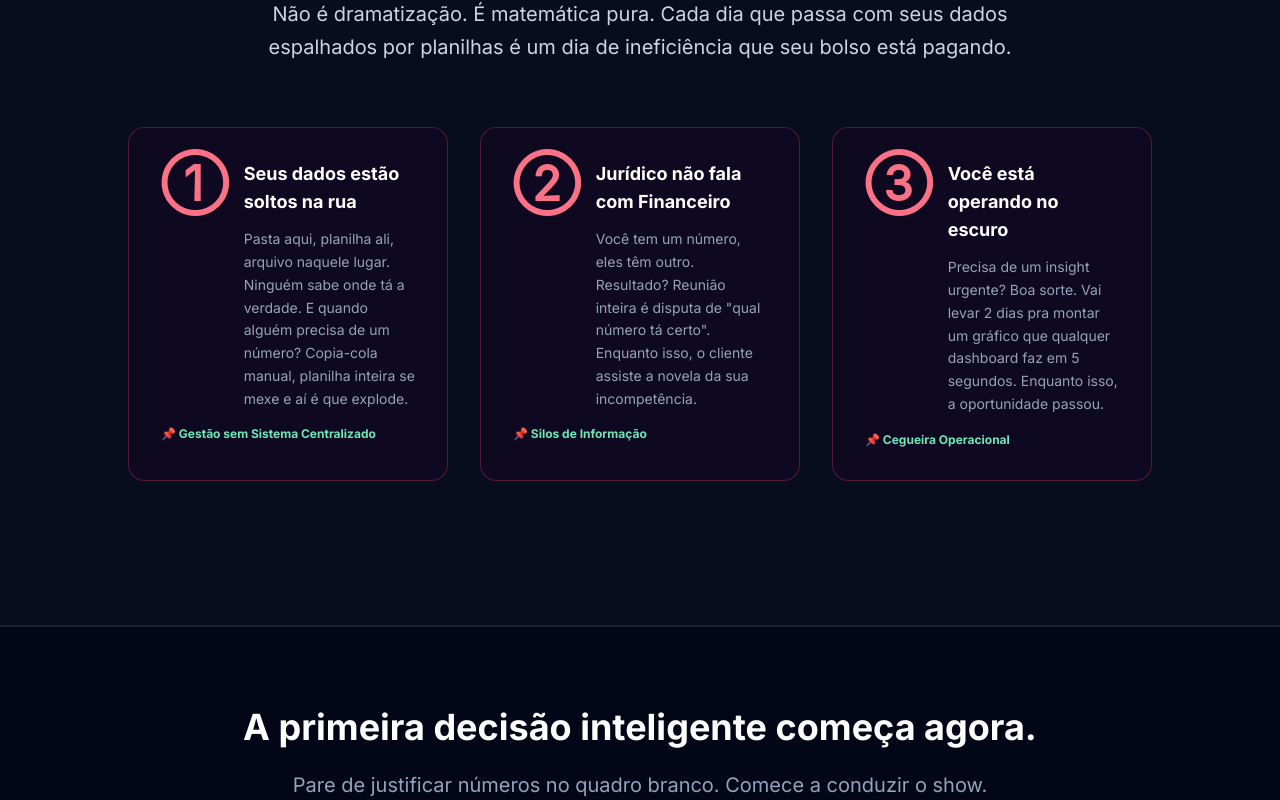
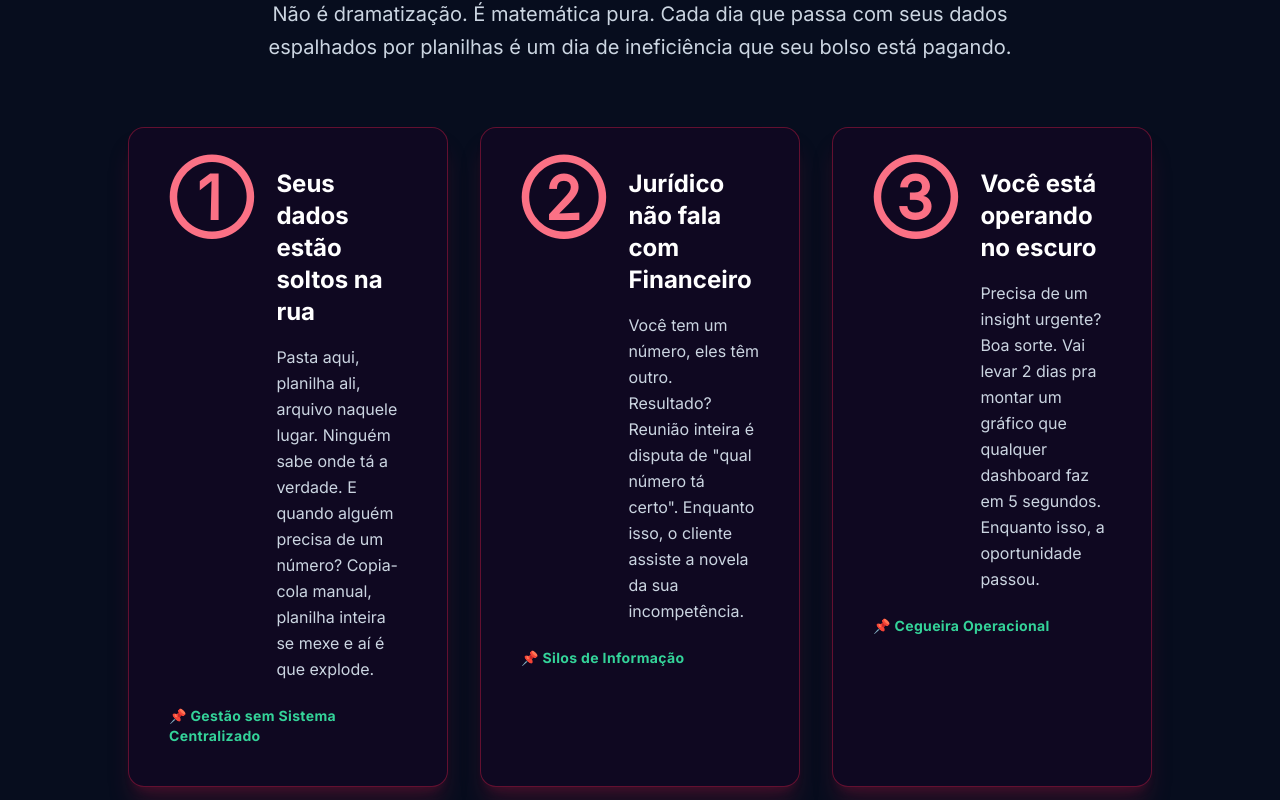
Before and after one commit to luccabarretoc-cloud/lexops-site-final, a React (Vite) app: page / in a window 1280 px wide. Shown: the part 6720-7520 px from the top of the page. Built offline with nearby package versions, Linux system fonts and the light colour scheme.

Commit message:
Design: Refino visual nos cards de problemas (espaçamento, tipografia, sombra)

```diff
--- a/src/App.jsx
+++ b/src/App.jsx
@@ -533,43 +533,43 @@ const LexOpsInsightFinal = () => {
           </div>
 
           <div className="grid grid-cols-1 md:grid-cols-3 gap-8 max-w-5xl mx-auto mb-12">
-            <div className="bg-[#0F0821] p-8 rounded-2xl border border-rose-500/30 hover:border-rose-500/60 transition-all group cursor-pointer hover:shadow-lg hover:shadow-rose-500/10">
-              <div className="flex items-start gap-4 mb-4">
-                <div className="text-rose-400 font-black text-5xl leading-none">①</div>
+            <div className="bg-[#0F0821] p-10 rounded-2xl border border-rose-600/40 shadow-xl shadow-rose-900/30 hover:border-rose-500/60 hover:shadow-rose-900/50 transition-all group cursor-pointer">
+              <div className="flex items-start gap-6 mb-6">
+                <div className="text-rose-400 font-black text-6xl leading-none shrink-0">①</div>
                 <div className="flex-1">
-                  <h3 className="text-white font-black text-lg mb-3 group-hover:text-rose-300 transition-colors">Seus dados estão soltos na rua</h3>
-                  <p className="text-slate-400 text-sm leading-relaxed">
+                  <h3 className="text-white font-bold text-2xl mb-4 group-hover:text-rose-300 transition-colors">Seus dados estão soltos na rua</h3>
+                  <p className="text-slate-300 text-base leading-relaxed">
                     Pasta aqui, planilha ali, arquivo naquele lugar. Ninguém sabe onde tá a verdade. E quando alguém precisa de um número? Copia-cola manual, planilha inteira se mexe e aí é que explode.
                   </p>
                 </div>
               </div>
-              <p className="text-emerald-300 text-xs font-bold">📌 Gestão sem Sistema Centralizado</p>
+              <p className="text-emerald-400 text-sm font-bold tracking-wide">📌 Gestão sem Sistema Centralizado</p>
             </div>
 
-            <div className="bg-[#0F0821] p-8 rounded-2xl border border-rose-500/30 hover:border-rose-500/60 transition-all group cursor-pointer hover:shadow-lg hover:shadow-rose-500/10">
-              <div className="flex items-start gap-4 mb-4">
-                <div className="text-rose-400 font-black text-5xl leading-none">②</div>
+            <div className="bg-[#0F0821] p-10 rounded-2xl border border-rose-600/40 shadow-xl shadow-rose-900/30 hover:border-rose-500/60 hover:shadow-rose-900/50 transition-all group cursor-pointer">
+              <div className="flex items-start gap-6 mb-6">
+                <div className="text-rose-400 font-black text-6xl leading-none shrink-0">②</div>
                 <div className="flex-1">
-                  <h3 className="text-white font-black text-lg mb-3 group-hover:text-rose-300 transition-colors">Jurídico não fala com Financeiro</h3>
-                  <p className="text-slate-400 text-sm leading-relaxed">
+                  <h3 className="text-white font-bold text-2xl mb-4 group-hover:text-rose-300 transition-colors">Jurídico não fala com Financeiro</h3>
+                  <p className="text-slate-300 text-base leading-relaxed">
                     Você tem um número, eles têm outro. Resultado? Reunião inteira é disputa de "qual número tá certo". Enquanto isso, o cliente assiste a novela da sua incompetência.
                   </p>
                 </div>
               </div>
-              <p className="text-emerald-300 text-xs font-bold">📌 Silos de Informação</p>
+              <p className="text-emerald-400 text-sm font-bold tracking-wide">📌 Silos de Informação</p>
             </div>
 
-            <div className="bg-[#0F0821] p-8 rounded-2xl border border-rose-500/30 hover:border-rose-500/60 transition-all group cursor-pointer hover:shadow-lg hover:shadow-rose-500/10">
-              <div className="flex items-start gap-4 mb-4">
-                <div className="text-rose-400 font-black text-5xl leading-none">③</div>
+            <div className="bg-[#0F0821] p-10 rounded-2xl border border-rose-600/40 shadow-xl shadow-rose-900/30 hover:border-rose-500/60 hover:shadow-rose-900/50 transition-all group cursor-pointer">
+              <div className="flex items-start gap-6 mb-6">
+                <div className="text-rose-400 font-black text-6xl leading-none shrink-0">③</div>
                 <div className="flex-1">
-                  <h3 className="text-white font-black text-lg mb-3 group-hover:text-rose-300 transition-colors">Você está operando no escuro</h3>
-                  <p className="text-slate-400 text-sm leading-relaxed">
+                  <h3 className="text-white font-bold text-2xl mb-4 group-hover:text-rose-300 transition-colors">Você está operando no escuro</h3>
+                  <p className="text-slate-300 text-base leading-relaxed">
                     Precisa de um insight urgente? Boa sorte. Vai levar 2 dias pra montar um gráfico que qualquer dashboard faz em 5 segundos. Enquanto isso, a oportunidade passou.
                   </p>
                 </div>
               </div>
-              <p className="text-emerald-300 text-xs font-bold">📌 Cegueira Operacional</p>
+              <p className="text-emerald-400 text-sm font-bold tracking-wide">📌 Cegueira Operacional</p>
             </div>
           </div>
         </div>
```
